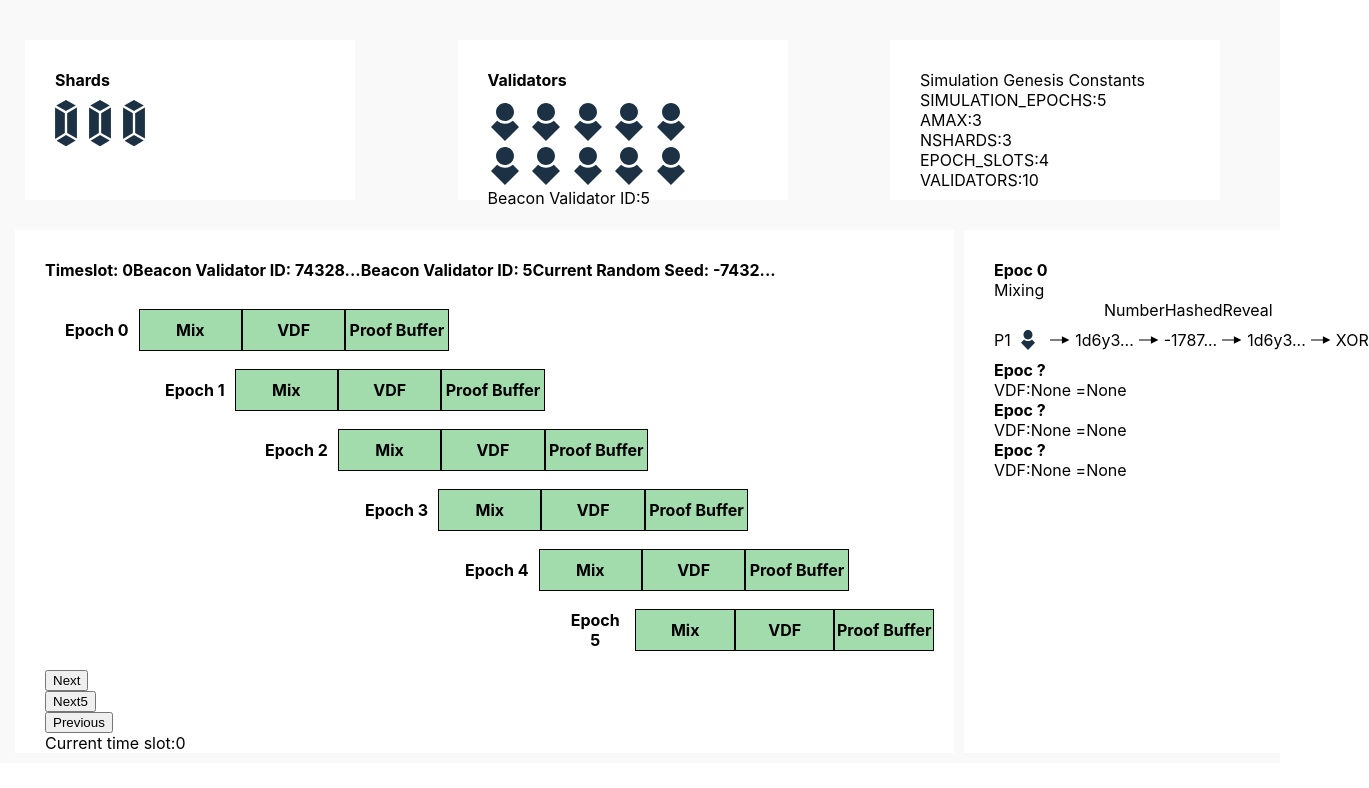
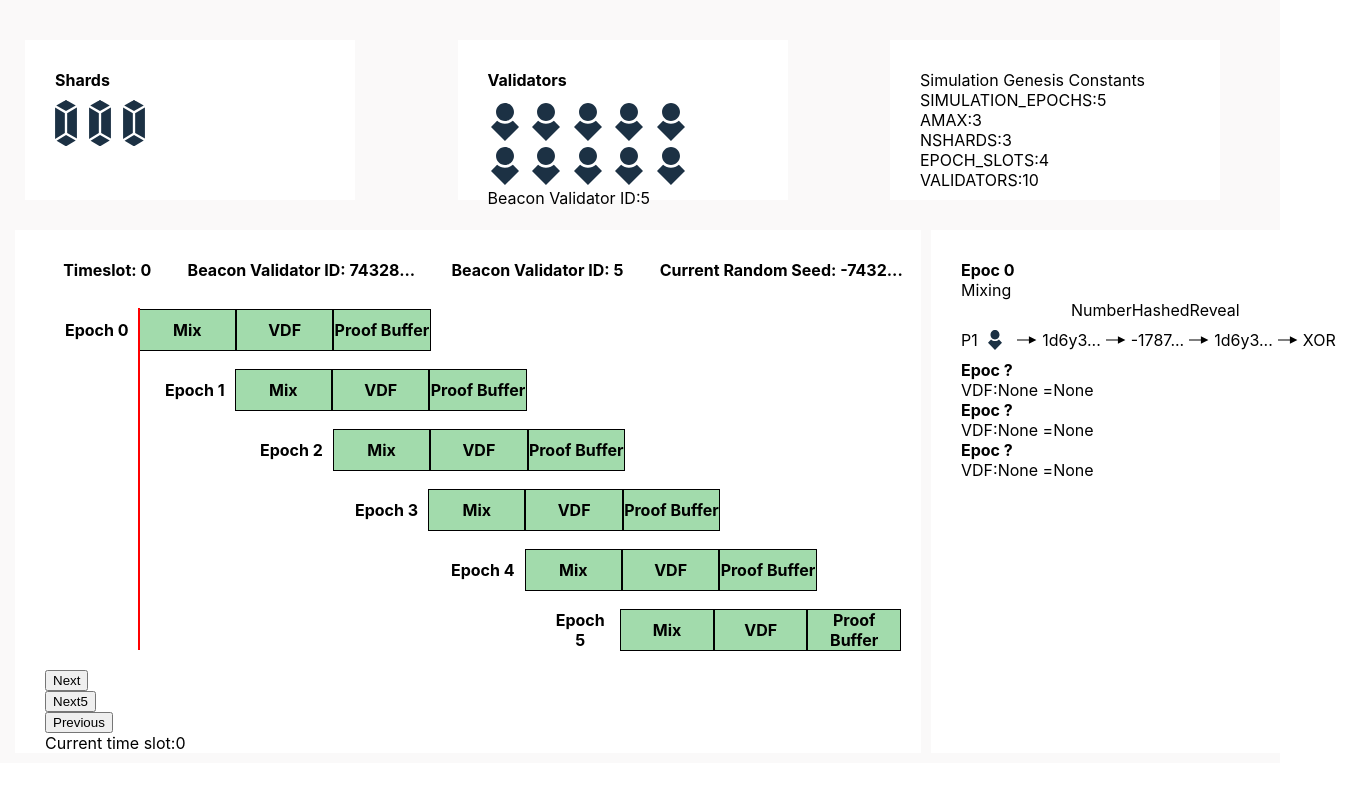
Before and after one commit to beacon-thugs-harmony/beacon_thugs_frontend, a React (Create React App) app: page / in a window 1280 px wide. Shown: the top 788 px of the page, 1369 px wide, since content can reach past the window. Built offline with nearby package versions, Linux system fonts and the light colour scheme.

Commit message:
created line

```diff
--- a/src/components/Epoc.js
+++ b/src/components/Epoc.js
@@ -20,7 +20,7 @@ export default Epoc;
 
 const Box = styled.div`
   display: flex;
-  width: 310px;
+  width: 292px;
   justify-content: space-around;
   height: 40px;
   background-color: #a2dbac;
--- a/src/components/Header.js
+++ b/src/components/Header.js
@@ -26,7 +26,7 @@ class Header extends Component {
           <Title>Validators</Title>
           <UserSpace>
             {this.state.humans.map((v, k) => {
-              return <UserImg src={person} key={k} />;
+              return <UserImg src={person} key={k} id={k} />;
             })}
             <div>Beacon Validator ID:{this.props.data[this.props.step].current_beacon_validator_id}</div>
           </UserSpace>
--- a/src/components/Timeline.js
+++ b/src/components/Timeline.js
@@ -9,7 +9,9 @@ class Timeline extends Component {
     return (
       <div>
         <Box>
-          <div style={{ display: 'flex', flexDirection: 'row' }}>
+          <div>
+            <TheLine multi={this.props.step} />
+            <div style={{ display: 'flex', flexDirection: 'row', justifyContent: 'space-around' }}>
               <Title>Timeslot: {this.props.data[this.props.step].current_epoch_id}</Title>
               <Title>
                 Beacon Validator ID:{' '}
@@ -24,15 +26,33 @@ class Timeline extends Component {
             </div>
 
             <div>
-            {this.state.epocs.map((v, k) => {
+              {/* {this.state.epocs.map((v, k) => {
                 return (
                   <Slot multi={k}>
                     <Epoc data={this.props.data} step={this.props.step} key={k} index={k} />
                   </Slot>
                 );
-            })}
+              })} */}
+              <Slot multi={0}>
+                <Epoc data={this.props.data} step={this.props.step} key={0} index={0} />
+              </Slot>
+              <Slot multi={1}>
+                <Epoc data={this.props.data} step={this.props.step} key={1} index={1} />
+              </Slot>
+              <Slot multi={2} style={{ paddingLeft: '195px' }}>
+                <Epoc data={this.props.data} step={this.props.step} key={2} index={2} />
+              </Slot>
+              <Slot multi={3} style={{ paddingLeft: '290px' }}>
+                <Epoc data={this.props.data} step={this.props.step} key={3} index={3} />
+              </Slot>
+              <Slot multi={4} style={{ paddingLeft: '386px' }}>
+                <Epoc data={this.props.data} step={this.props.step} key={4} index={4} />
+              </Slot>
+              <Slot multi={5} style={{ paddingLeft: '485px' }}>
+                <Epoc data={this.props.data} step={this.props.step} key={5} index={5} />
+              </Slot>
             </div>
-
+          </div>
           <button
             onClick={() => {
               this.props.next();
@@ -88,3 +108,12 @@ const Slot = styled.div`
   font-weight: bold;
   margin: 20px;
 `;
+
+const TheLine = styled.div`
+  height: 340px;
+  width: 0px;
+  border: solid 1px red;
+  position: absolute;
+  top: 308px;
+  left: ${props => props.multi * 24.1 + 138}px;
+`;
```
Lines whose indentation alone changed are shown as unchanged.
